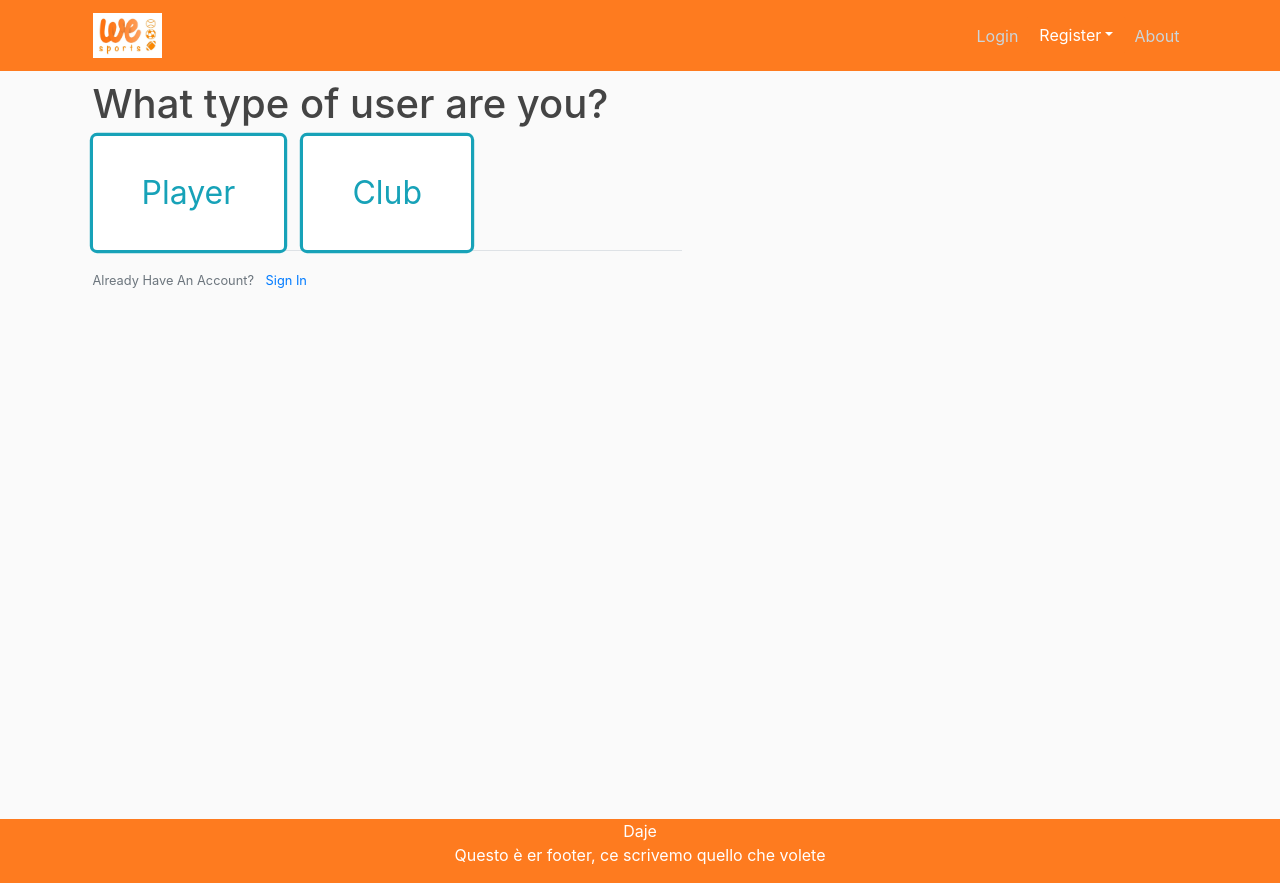
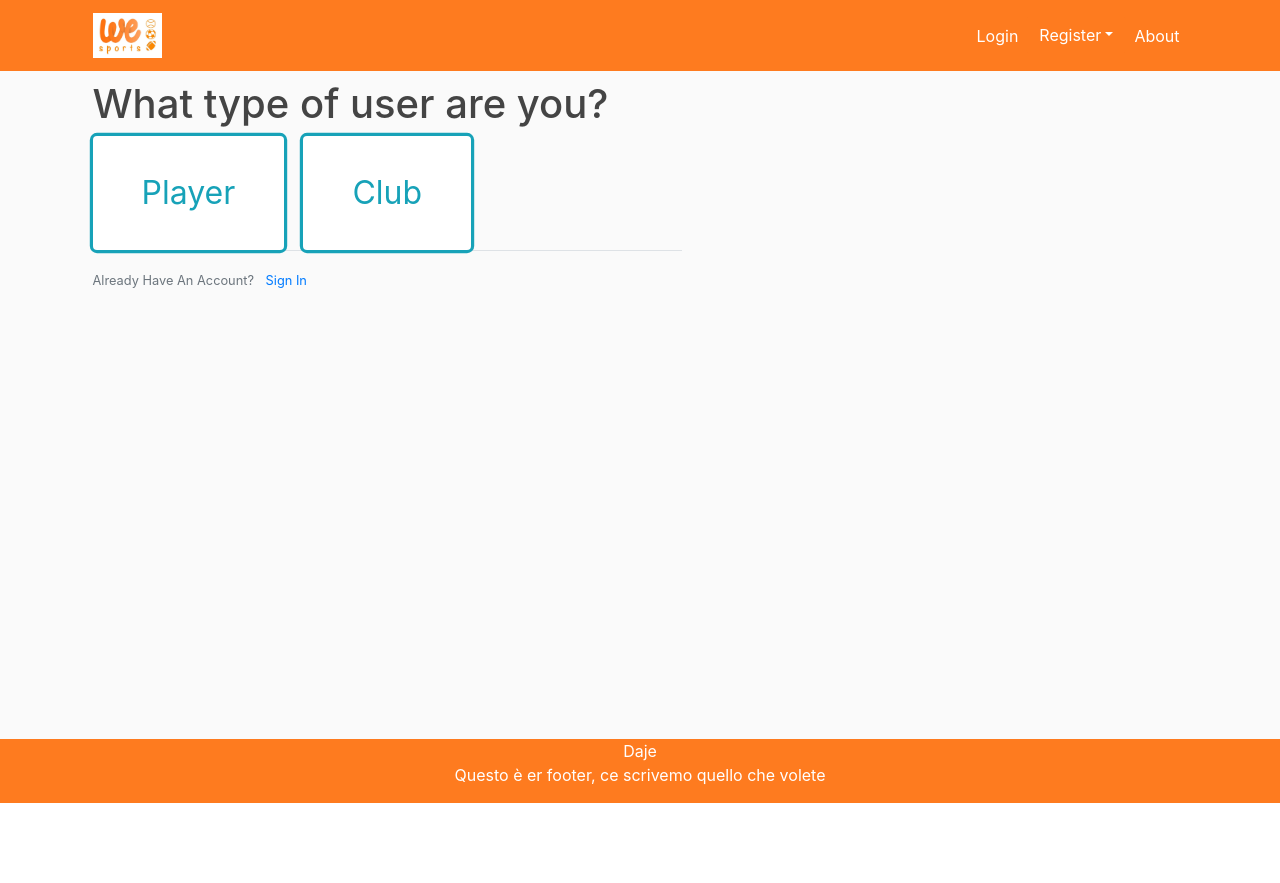
Before and after one commit to ddverce/weSport, a Flask app: page /register in a window 1280 px wide. After the commit the page ends 803 px from the top, so only its background shows below. Run offline with Flask 2, Linux system fonts and the light colour scheme; some libraries are stand-ins or nearby versions.

```diff
--- a/wesport/static/main.css
+++ b/wesport/static/main.css
@@ -13,16 +13,17 @@ h1, h2, h3, h4, h5, h6 {
 }
 
 .site-header .navbar-nav .nav-link {
-  color: #cbd5db;
+  color: #ffffff;
 }
 
 .site-header .navbar-nav .nav-link:hover {
-  color: #cbd5db;
+  color: #ffffff;
 }
 
 .site-header .navbar-nav .nav-link.active {
   font-weight: 500;
 }
+
 
 .content-section {
   background: #ffffff;
@@ -85,13 +86,12 @@ a.article-title:hover {
 
 .media{
   width: 200px;
-  text-overflow-ellipsis: 1;
+  text-overflow: ellipsis;
 }
 
 .media-body{
   text-overflow: ellipsis;
   width: 200px
-
 }
 
 .foot {
@@ -109,7 +109,6 @@ a.article-title:hover {
     position: relative;
     width: 100%;
     max-width: 1125px;
-
 }
 
 .container img {
@@ -155,7 +154,7 @@ a.article-title:hover {
 
 .page-container {
     position: relative;
-  min-height: 100vh;
+    min-height: 90vh;
 }
 
 .content-wrap {
```
Also changed, not shown: wesport/database/site.db. Lines whose indentation alone changed are shown as unchanged.
